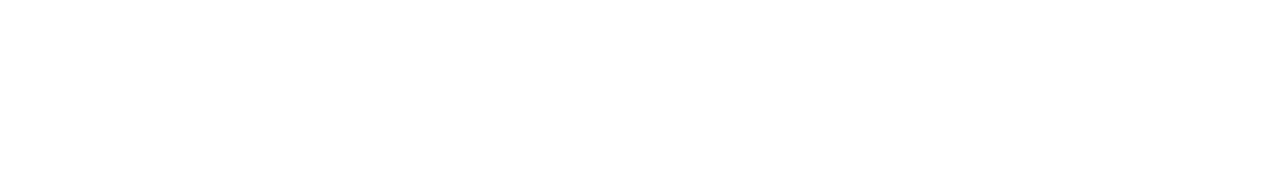
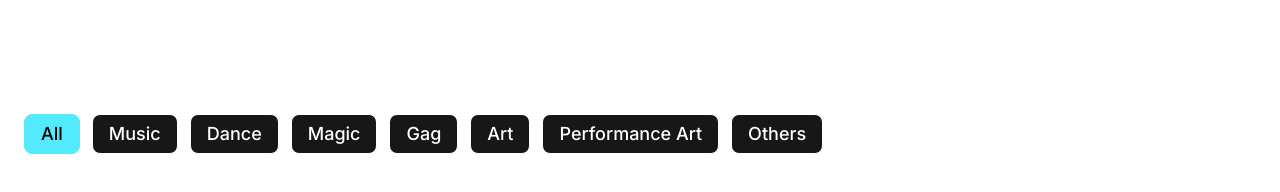
Before and after one commit to Demopeu/vybz-frontend, a Next.js app in the folder apps/user/: page /main in a window 1280 px wide. Shown: the part 506-698 px from the top of the page. Built offline with nearby package versions, Linux system fonts and the light colour scheme.

Commit message:
feat: categorybar 생성

```diff
--- a/apps/user/app/(main)/main/page.tsx
+++ b/apps/user/app/(main)/main/page.tsx
@@ -1,13 +1,18 @@
+import MainHeader from '@/components/common/layouts/header/MainHeader';
+import FullscreenCarousel from '@/components/common/carousel/FullscreenCarousel';
+import CategoryBar from '@/components/common/navbar/CategoryBar';
+
 import { videoSlideData } from '@/data/carouselData';
-import FullscreenCarousel from '@/components/common/carousel/FullscreenCarousel';
-import MainHeader from '@/components/common/layouts/header/MainHeader';
+import { CategoryData } from '@/data/categoryData';
 
 export default function page() {
   const DummyData = videoSlideData;
+  const DummyCategoryData = CategoryData;
   return (
     <main>
       <MainHeader />
       <FullscreenCarousel data={DummyData} />
+      <CategoryBar categories={DummyCategoryData} />
     </main>
   );
 }
--- a/apps/user/app/(main)/page.tsx
+++ b/apps/user/app/(main)/page.tsx
@@ -15,7 +15,7 @@ export default function page() {
           width={272}
           height={153}
           priority
-          className="pt-40 mx-auto"
+          className="pt-40 mx-auto brightness-200"
         />
         <p className="font-roboto pt-8 opacity-75">Feel the VYBZ.</p>
         <p className="font-roboto opacity-75">Share your moment.</p>
--- a/apps/user/components/common/carousel/FullscreenCarousel.tsx
+++ b/apps/user/components/common/carousel/FullscreenCarousel.tsx
@@ -70,7 +70,7 @@ export default function FullscreenCarousel({
           loop
           muted
           playsInline
-          className="w-full h-full object-cover absolute top-0 left-0 -z-10 brightness-50 transition-opacity duration-500"
+          className="fixed w-screen h-screen object-cover top-0 left-0 -z-10 brightness-20 transition-opacity duration-500"
         />
       )}
       <Swiper
--- /dev/null
+++ b/apps/user/components/common/navbar/CategoryBar.tsx
@@ -0,0 +1,44 @@
+'use client';
+
+import { useState } from 'react';
+import { Swiper, SwiperSlide } from 'swiper/react';
+import { CategoryDataType } from '@/types/ResponseDataTypes';
+import { Button } from '@repo/ui/components/ui/button';
+
+export default function CategoryBar({
+  categories,
+}: {
+  categories: CategoryDataType[];
+}) {
+  const [selected, setSelected] = useState(categories[0]?.name ?? 'All');
+
+  const handleClick = (category: string) => {
+    setSelected(category);
+  };
+
+  return (
+    <nav className="absolute top-140 left-0 right-0 z-20 px-6">
+      <h2 className="mb-6 font-poppins text-white text-3xl font-semibold">
+        Category
+      </h2>
+
+      <Swiper slidesPerView="auto" spaceBetween={12} className="w-full">
+        {categories.map((category) => (
+          <SwiperSlide key={category.id} style={{ width: 'auto' }}>
+            <Button
+              onClick={() => handleClick(category.name)}
+              className={`text-lg p-4 rounded-md transition-all
+                ${
+                  selected === category.name
+                    ? 'bg-cyan-300 text-black border-cyan-300'
+                    : 'text-white border-white hover:bg-white/10'
+                }`}
+            >
+              {category.name}
+            </Button>
+          </SwiperSlide>
+        ))}
+      </Swiper>
+    </nav>
+  );
+}
--- a/apps/user/components/login/LoginFooter.tsx
+++ b/apps/user/components/login/LoginFooter.tsx
@@ -17,7 +17,7 @@ export default function LoginFooter() {
         width={272}
         height={153}
         priority
-        className="py-7 px-24 mx-auto"
+        className="py-7 px-24 mx-auto brightness-200"
       />
     </footer>
   );
--- a/apps/user/components/login/LoginOAuthBox.tsx
+++ b/apps/user/components/login/LoginOAuthBox.tsx
@@ -18,11 +18,11 @@ export default function LoginOAuthBox() {
     <section className="w-full space-y-2 px-6">
       <Button
         variant="outline"
-        className="w-full bg-white text-gray-800 border border-gray-300 h-14 flex items-center justify-center gap-2"
+        className="w-full bg-gray-800 text-white border-none h-14 flex items-center justify-center gap-2"
         onClick={handleGoogleLogin}
       >
         <Image src="/logo/google.png" alt="Google" width={20} height={20} />
-        <p className="text-xl font-semibold">구글 로그인</p>
+        <p className="text-lg font-semibold">Continue with Google</p>
       </Button>
       <Button
         variant="outline"
@@ -30,7 +30,7 @@ export default function LoginOAuthBox() {
         onClick={handleKakaoLogin}
       >
         <Image src="/logo/kakao.png" alt="Kakao" width={20} height={20} />
-        <p className="text-xl font-semibold">카카오 로그인</p>
+        <p className="text-lg font-semibold">Continue with Kakao</p>
       </Button>
     </section>
   );
--- /dev/null
+++ b/apps/user/data/categoryData.ts
@@ -0,0 +1,36 @@
+import { CategoryDataType } from "@/types/ResponseDataTypes";
+
+export const CategoryData: CategoryDataType[] = [
+    {
+        id: "1",
+        name: "All"
+    },
+    {
+        id: "2",
+        name: "Music"
+    },
+    {
+        id: "3",
+        name: "Dance"
+    },
+    {
+        id: "4",
+        name: "Magic"
+    },
+    {
+        id: "5",
+        name: "Gag"
+    },
+    {
+        id: "6",
+        name: "Art"
+    },
+    {
+        id: "7",
+        name: "Performance Art"
+    },
+    {
+        id: "8",
+        name: "Others"
+    }
+]
--- a/apps/user/types/ResponseDataTypes.ts
+++ b/apps/user/types/ResponseDataTypes.ts
@@ -26,3 +26,8 @@ export type VideoCarouselDataType = {
   videoSrc: string
   thumbnailSrc: string
 }
+
+export type CategoryDataType = {
+  id: string;
+  name: string;
+}
```
